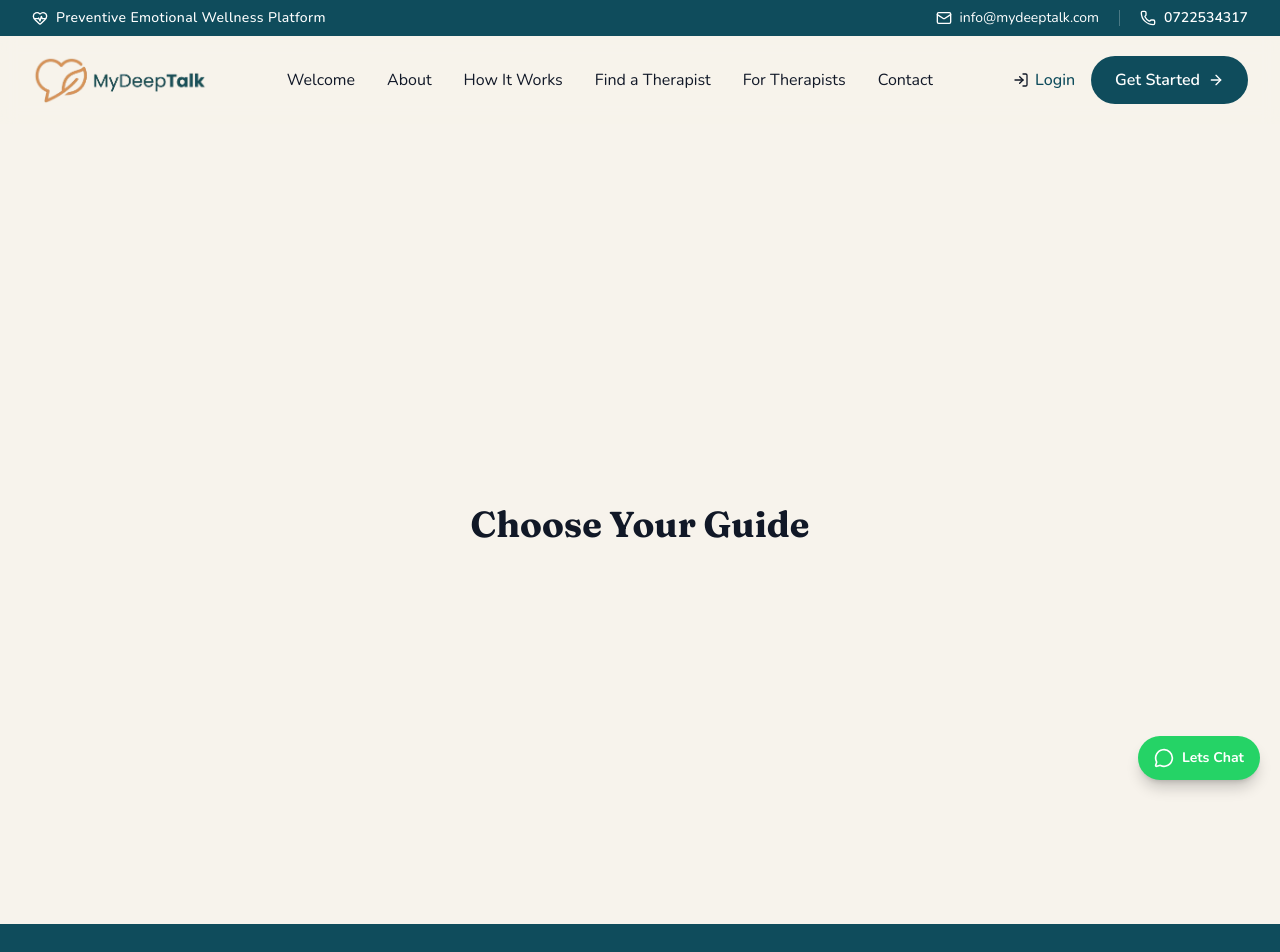
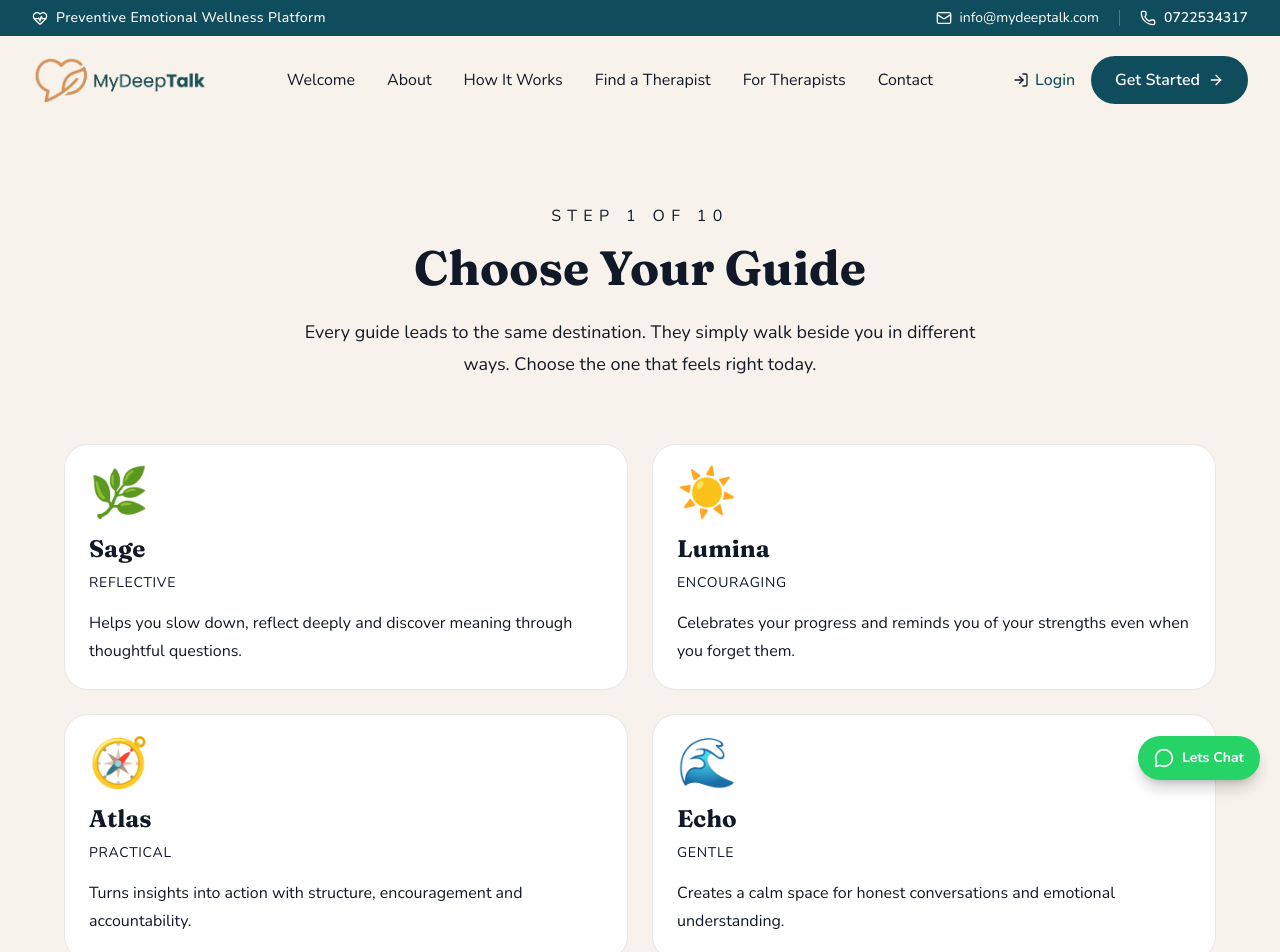
Before and after one commit to vkeya/mydeeptalk-app, a Next.js app: page /journey/guide in a window 1280 px wide. Shown: the top 952 px of the page. Built offline with nearby package versions, Linux system fonts and the light colour scheme; no server answers.

Commit message:
Experience 1: Meeting Yourself

```diff
--- a/app/journey/guide/page.tsx
+++ b/app/journey/guide/page.tsx
@@ -1,9 +1,91 @@
+"use client";
+
+import { useState } from "react";
+import Link from "next/link";
+import GuideGrid from "@/components/journey/GuideGrid";
+
+const guides = [
+  {
+    id: "sage",
+    name: "Sage",
+    icon: "🌿",
+    personality: "Reflective",
+    description:
+      "Helps you slow down, reflect deeply and discover meaning through thoughtful questions.",
+  },
+  {
+    id: "lumina",
+    name: "Lumina",
+    icon: "☀️",
+    personality: "Encouraging",
+    description:
+      "Celebrates your progress and reminds you of your strengths even when you forget them.",
+  },
+  {
+    id: "atlas",
+    name: "Atlas",
+    icon: "🧭",
+    personality: "Practical",
+    description:
+      "Turns insights into action with structure, encouragement and accountability.",
+  },
+  {
+    id: "echo",
+    name: "Echo",
+    icon: "🌊",
+    personality: "Gentle",
+    description:
+      "Creates a calm space for honest conversations and emotional understanding.",
+  },
+];
+
 export default function GuidePage() {
+  const [selectedGuide, setSelectedGuide] = useState<string | null>(null);
+
   return (
-    <main className="min-h-screen flex items-center justify-center">
-      <h1 className="text-4xl font-bold">
-        Choose Your Guide
-      </h1>
+    <main className="min-h-screen bg-[#F7F3EC] px-6 py-20">
+      <div className="mx-auto max-w-6xl">
+
+        <div className="mb-16 text-center">
+
+          <p className="mb-4 uppercase tracking-[0.4em] text-[#8A6E4B]">
+            Step 1 of 10
+          </p>
+
+          <h1 className="mb-6 font-serif text-5xl font-bold text-[#1C2434]">
+            Choose Your Guide
+          </h1>
+
+          <p className="mx-auto max-w-2xl text-lg leading-8 text-gray-600">
+            Every guide leads to the same destination.
+            They simply walk beside you in different ways.
+            Choose the one that feels right today.
+          </p>
+
+        </div>
+
+        <GuideGrid
+          guides={guides}
+          selectedGuide={selectedGuide}
+          onSelect={setSelectedGuide}
+        />
+
+        <div className="mt-16 text-center">
+
+          <Link
+            href="/journey/meeting-yourself"
+            className={`inline-flex rounded-full px-12 py-4 text-lg font-semibold transition ${
+              selectedGuide
+                ? "bg-[#8A6E4B] text-white hover:bg-[#73593C]"
+                : "pointer-events-none bg-gray-300 text-gray-500"
+            }`}
+          >
+            Continue
+          </Link>
+
+        </div>
+
+      </div>
     </main>
   );
 }
--- /dev/null
+++ b/app/journey/meeting-yourself/page.tsx
@@ -0,0 +1,9 @@
+export default function MeetingYourselfPage() {
+  return (
+    <main className="min-h-screen flex items-center justify-center">
+      <h1 className="text-5xl font-bold">
+        Experience 1 — Meeting Yourself
+      </h1>
+    </main>
+  );
+}
--- /dev/null
+++ b/components/journey/GuideCard.tsx
@@ -0,0 +1,46 @@
+"use client";
+
+export interface Guide {
+  id: string;
+  name: string;
+  icon: string;
+  personality: string;
+  description: string;
+}
+
+interface GuideCardProps {
+  guide: Guide;
+  selected: boolean;
+  onSelect: (id: string) => void;
+}
+
+export default function GuideCard({
+  guide,
+  selected,
+  onSelect,
+}: GuideCardProps) {
+  return (
+    <button
+      onClick={() => onSelect(guide.id)}
+      className={`w-full rounded-3xl border p-6 text-left transition-all duration-300 ${
+        selected
+          ? "border-[#8A6E4B] bg-[#FFF8F0] shadow-lg"
+          : "border-gray-200 bg-white hover:border-[#8A6E4B] hover:shadow-md"
+      }`}
+    >
+      <div className="mb-4 text-5xl">{guide.icon}</div>
+
+      <h3 className="mb-2 text-2xl font-bold text-[#1C2434]">
+        {guide.name}
+      </h3>
+
+      <p className="mb-4 text-sm uppercase tracking-wider text-[#8A6E4B]">
+        {guide.personality}
+      </p>
+
+      <p className="leading-7 text-gray-600">
+        {guide.description}
+      </p>
+    </button>
+  );
+}
--- /dev/null
+++ b/components/journey/GuideGrid.tsx
@@ -0,0 +1,28 @@
+"use client";
+
+import GuideCard, { Guide } from "./GuideCard";
+
+interface Props {
+  guides: Guide[];
+  selectedGuide: string | null;
+  onSelect: (id: string) => void;
+}
+
+export default function GuideGrid({
+  guides,
+  selectedGuide,
+  onSelect,
+}: Props) {
+  return (
+    <div className="grid gap-6 md:grid-cols-2">
+      {guides.map((guide) => (
+        <GuideCard
+          key={guide.id}
+          guide={guide}
+          selected={selectedGuide === guide.id}
+          onSelect={onSelect}
+        />
+      ))}
+    </div>
+  );
+}
```
